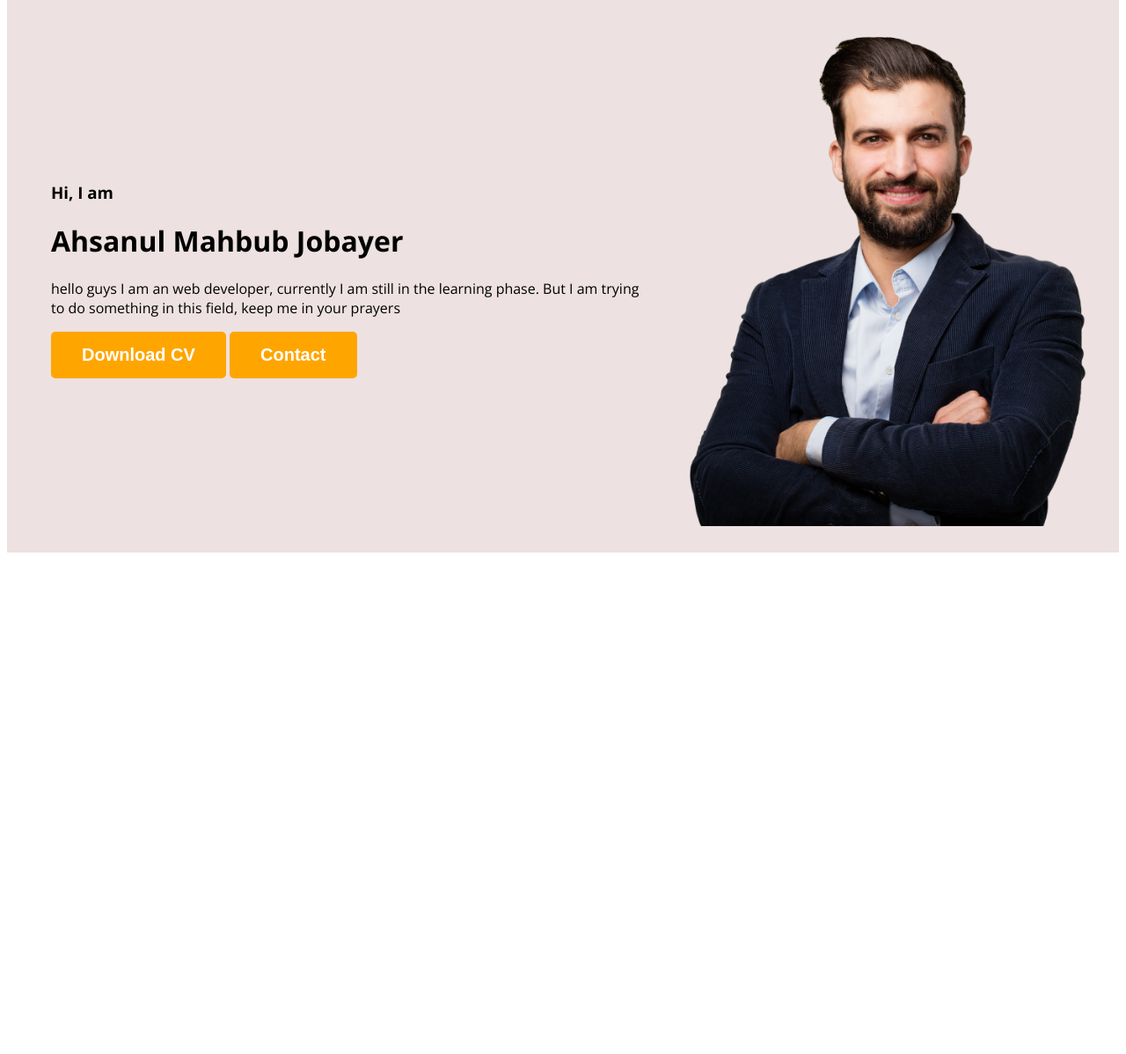
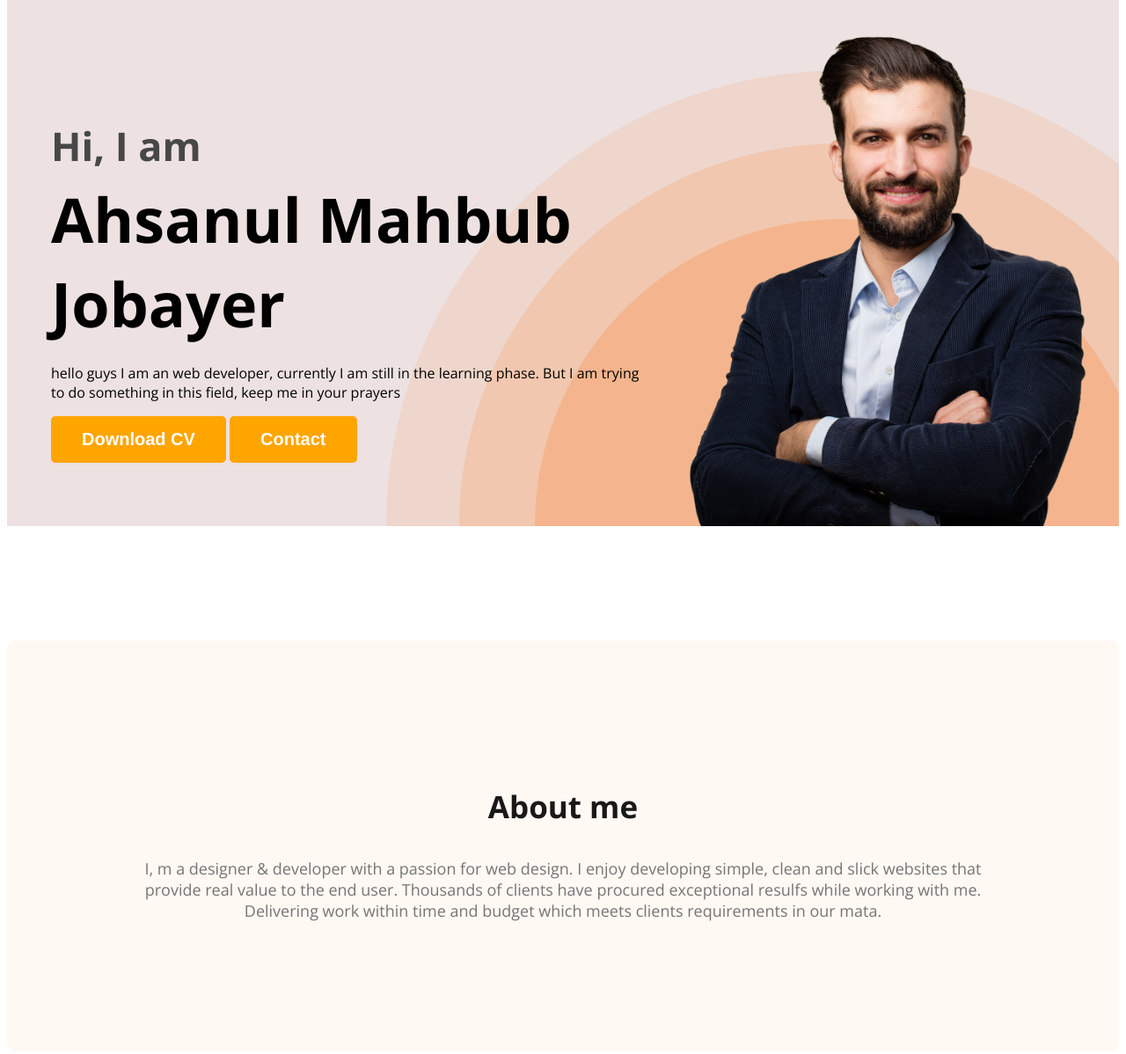
Before and after one commit to LABIB361/webdeveloper-portfolio-, a plain HTML site: page index.html in a window 1280 px wide. Shown: the part 120-1318 px from the top of the page at 88% size. Before the commit the page ends 800 px from the top, so only its background shows below. Drawn offline with nearby package versions, Linux system fonts and the light colour scheme.

Commit message:
about added

```diff
--- a/index.html
+++ b/index.html
@@ -20,7 +20,7 @@
             </ul>
         </nav>
         <div class="banner">
-            <div>
+            <div class="banner-content">
                 <h3 class="banner-greeting">Hi, I am</h3>
                 <h1 class="banner-title">Ahsanul Mahbub Jobayer</h1>
                 <p>hello guys I am an web developer, currently I am still in the learning phase. But I am trying to do something in this field, keep me in your prayers</p>
@@ -30,8 +30,12 @@
             <img src="images/hardy.png" alt="" class="profile-pic">
         </div>
     </header>
+
     <main>
-
+        <section class="about">
+            <h3 class="section-title">About me</h3>
+            <p class="section-description">I, m a designer & developer with a passion for web design. I enjoy developing simple, clean and slick websites that provide real value to the end user. Thousands of clients have procured exceptional resulfs while working with me. Delivering work within time and budget which meets clients requirements in our mata.</p>
+        </section>
     </main>
     <footer>
 
--- a/styles/portfolio.css
+++ b/styles/portfolio.css
@@ -46,13 +46,55 @@ nav a{
 /* header related styles */
 .header{
 background-color: rgb(237, 225, 225);
+background-image: url('../images/header_bg.png');
+background-repeat: no-repeat;
+background-position: bottom right ;
 }
 
 .banner{
-    padding: 30px 30px 30px 50px;
+    padding: 30px 30px 0px 50px;
     display: flex;
     align-items: center;
+    justify-content: space-between;
 }
 .banner .profile-pic{
     width: 500px;
 }
+.banner-greeting{
+    font-size: 45px;
+    color: #474747;
+    margin-bottom: 0;
+}
+.banner-title{
+    font-size: 70px;
+    font-weight: 700;
+    margin-top: 5px;
+    margin-bottom: 20px;
+}
+.banner-content{
+    max-width: 800px;
+}
+
+/* main section styles */
+/* about section styles */
+
+.about{
+    padding: 130px;
+    border-radius: 10px;
+    background-color: #FFF8F3;
+    margin: 130px 0;
+}
+
+.section-title{
+    color: #181818;
+    text-align: center;
+    font-size: 35px;
+    font-weight: 700;
+}
+
+.section-description{
+    color: #757575;
+    text-align: center;
+  font-size: 18px;
+
+}
```
